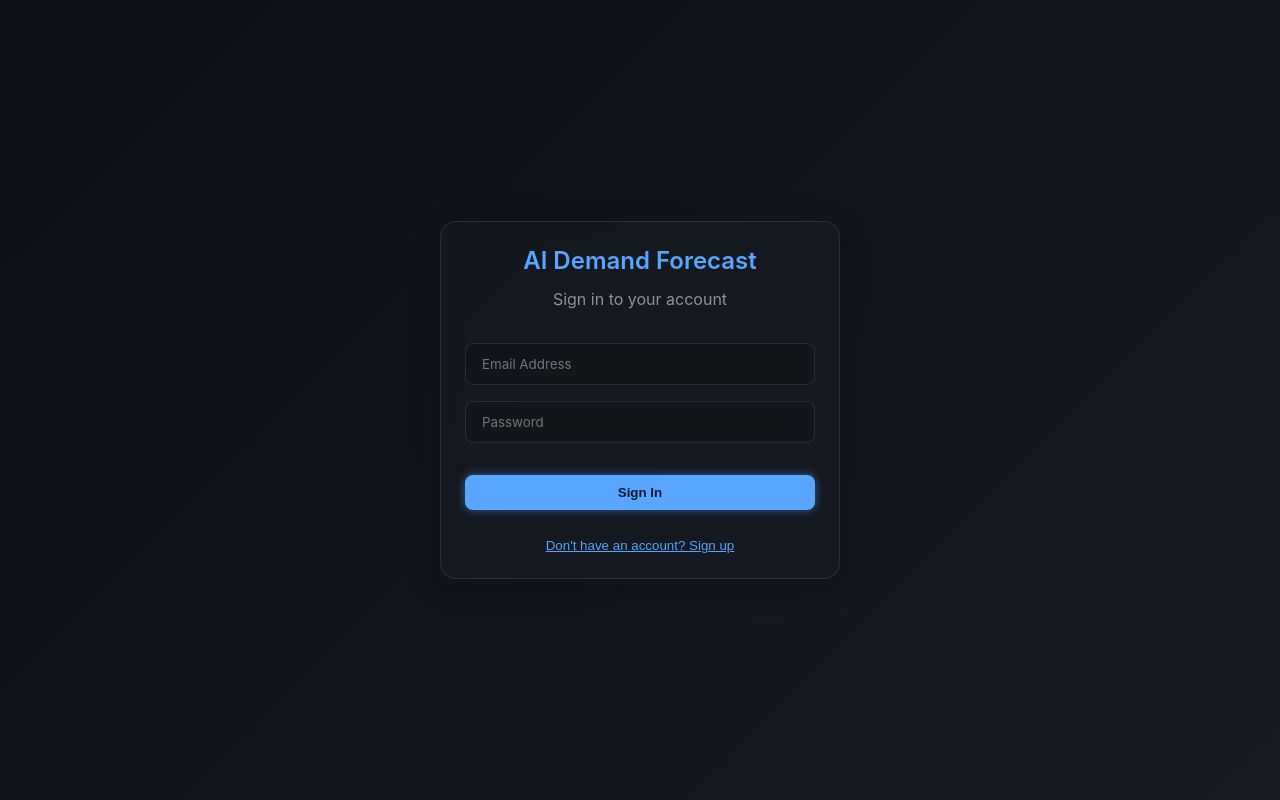
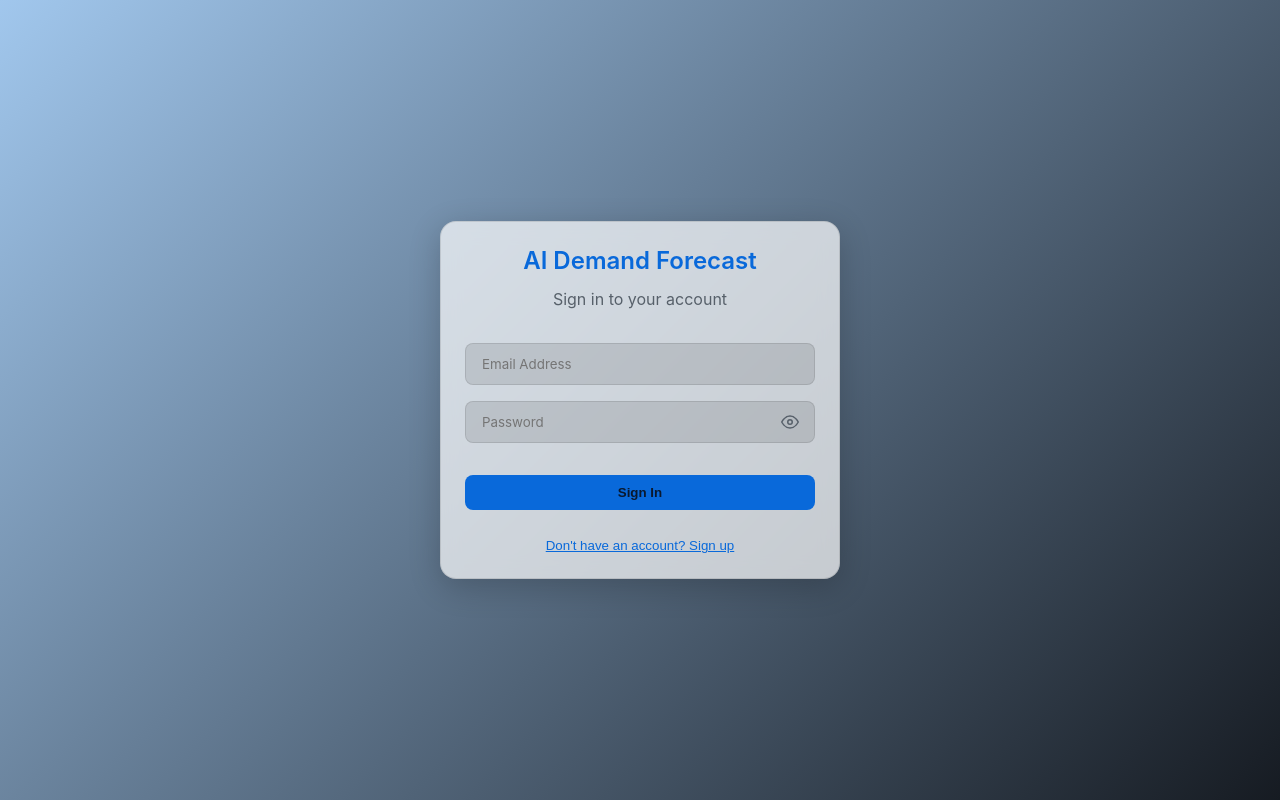
Before and after one commit to Mekala-balaiah/ai-sales-analytics-and-demand-forecast-system, a React (Vite) app in the folder client/: page /auth in a window 1280 px wide. Built offline with nearby package versions, Linux system fonts and the light colour scheme.

Commit message:
fixed initial dark theme to white and made the password check eye icon in login and signup page

```diff
--- a/client/index.html
+++ b/client/index.html
@@ -1,5 +1,5 @@
 <!doctype html>
-<html lang="en">
+<html lang="en" data-theme="light">
   <head>
     <meta charset="UTF-8" />
     <link rel="icon" type="image/svg+xml" href="/favicon.svg" />
--- a/client/src/components/TopNav.jsx
+++ b/client/src/components/TopNav.jsx
@@ -12,7 +12,7 @@ const TopNav = ({ toggleSidebar }) => {
   };
 
   useEffect(() => {
-    document.documentElement.setAttribute('data-theme', 'dark');
+    document.documentElement.setAttribute('data-theme', 'light');
   }, []);
 
   return (
--- a/client/src/pages/Auth.jsx
+++ b/client/src/pages/Auth.jsx
@@ -3,10 +3,30 @@ import { useNavigate } from 'react-router-dom';
 import { AuthContext } from '../context/AuthContext';
 import { API_BASE_URL } from '../utils/apiConfig';
 
+// Eye icon (password visible)
+const EyeIcon = () => (
+  <svg xmlns="http://www.w3.org/2000/svg" width="18" height="18" viewBox="0 0 24 24"
+    fill="none" stroke="currentColor" strokeWidth="2" strokeLinecap="round" strokeLinejoin="round">
+    <path d="M1 12s4-8 11-8 11 8 11 8-4 8-11 8-11-8-11-8z"/>
+    <circle cx="12" cy="12" r="3"/>
+  </svg>
+);
+
+// Eye-off icon (password hidden)
+const EyeOffIcon = () => (
+  <svg xmlns="http://www.w3.org/2000/svg" width="18" height="18" viewBox="0 0 24 24"
+    fill="none" stroke="currentColor" strokeWidth="2" strokeLinecap="round" strokeLinejoin="round">
+    <path d="M17.94 17.94A10.07 10.07 0 0 1 12 20c-7 0-11-8-11-8a18.45 18.45 0 0 1 5.06-5.94"/>
+    <path d="M9.9 4.24A9.12 9.12 0 0 1 12 4c7 0 11 8 11 8a18.5 18.5 0 0 1-2.16 3.19"/>
+    <line x1="1" y1="1" x2="23" y2="23"/>
+  </svg>
+);
+
 const Auth = () => {
   const [isLogin, setIsLogin] = useState(true);
   const [formData, setFormData] = useState({ name: '', email: '', password: '' });
   const [error, setError] = useState('');
+  const [showPassword, setShowPassword] = useState(false);
   const { login } = useContext(AuthContext);
   const navigate = useNavigate();
 
@@ -66,15 +86,44 @@ const Auth = () => {
             onChange={handleChange}
             required
           />
+
+          {/* Password field with show/hide toggle */}
+          <div style={{ position: 'relative', marginBottom: '16px' }}>
             <input
-            type="password"
+              type={showPassword ? 'text' : 'password'}
               name="password"
               placeholder="Password"
               className="input-control"
               value={formData.password}
               onChange={handleChange}
               required
+              style={{ marginBottom: 0, paddingRight: '44px' }}
             />
+            <button
+              type="button"
+              onClick={() => setShowPassword(prev => !prev)}
+              title={showPassword ? 'Hide password' : 'Show password'}
+              style={{
+                position: 'absolute',
+                right: '12px',
+                top: '50%',
+                transform: 'translateY(-50%)',
+                background: 'none',
+                border: 'none',
+                cursor: 'pointer',
+                color: 'var(--text-secondary)',
+                display: 'flex',
+                alignItems: 'center',
+                padding: '4px',
+                borderRadius: '4px',
+                transition: 'color 0.2s ease',
+              }}
+              onMouseEnter={e => e.currentTarget.style.color = 'var(--accent-color)'}
+              onMouseLeave={e => e.currentTarget.style.color = 'var(--text-secondary)'}
+            >
+              {showPassword ? <EyeOffIcon /> : <EyeIcon />}
+            </button>
+          </div>
 
           <button type="submit" className="btn-primary" style={{ width: '100%', justifyContent: 'center', marginTop: '1rem' }}>
             {isLogin ? 'Sign In' : 'Sign Up'}
--- a/client/src/pages/Dashboard.jsx
+++ b/client/src/pages/Dashboard.jsx
@@ -77,20 +77,20 @@ const Dashboard = () => {
           <div style={{ display: 'grid', gridTemplateColumns: 'repeat(auto-fit, minmax(200px, 1fr))', gap: '24px', marginBottom: '32px' }}>
             <div className="glass-panel text-center">
               <p style={{ color: 'var(--text-secondary)', fontWeight: 600 }}>Total Revenue</p>
-              <h2 style={{ color: 'var(--accent-color)', fontSize: '1.8rem', margin: '8px 0' }}>
+              <h2 style={{ color: 'var(--accent-color)', fontSize: '1.7rem', margin: '8px 0' }}>
                 {formatCurrency(data.totalRevenue, currencyFormat)}
               </h2>
             </div>
             <div className="glass-panel text-center">
               <p style={{ color: 'var(--text-secondary)', fontWeight: 600 }}>Total Orders</p>
-              <h2 style={{ color: 'var(--text-primary)', fontSize: '2.2rem', margin: '8px 0' }}>
+              <h2 style={{ color: 'var(--text-primary)', fontSize: '2.0rem', margin: '8px 0' }}>
                 {data.totalOrders.toLocaleString()}
               </h2>
             </div>
             <div className="glass-panel text-center">
               <p style={{ color: 'var(--text-secondary)', fontWeight: 600 }}>Growth Rate</p>
-              <h2 style={{ color: data.growthPercent > 100 ? 'var(--success-color)' : 'var(--danger-color)', fontSize: '2.2rem', margin: '8px 0' }}>
-                {data.growthPercent > 100 ? '↑' : '↓'} {Math.abs(data.growthPercent - 100).toFixed(1)}%
+              <h2 style={{ color: data.growthPercent === 100 ? 'var(--text-secondary)' : (data.growthPercent > 100 ? 'var(--success-color)' : 'var(--danger-color)'), fontSize: '2.2rem', margin: '8px 0' }}>
+                {data.growthPercent === 100 ? '—' : (data.growthPercent > 100 ? '↑' : '↓')} {Math.abs(data.growthPercent - 100).toFixed(1)}%
               </h2>
             </div>
             <div className="glass-panel text-center">
@@ -187,8 +187,8 @@ const Dashboard = () => {
                   <BarChart data={data.peakDays} layout="vertical">
                     <CartesianGrid strokeDasharray="3 3" stroke="var(--border-color)" horizontal={false} />
                     <XAxis type="number" stroke="var(--text-secondary)" />
-                    <YAxis dataKey="dayOfWeek" type="category" stroke="var(--text-secondary)" width={80} />
-                    <Tooltip cursor={{ fill: 'rgba(255,255,255,0.05)' }} contentStyle={{ backgroundColor: 'var(--bg-color)', borderColor: 'var(--border-color)', borderRadius: '8px' }} />
+                    <YAxis dataKey="dayOfWeek" type="category" stroke="var(--text-secondary)" width={100} />
+                    <Tooltip cursor={{ fill: 'rgba(149, 43, 43, 0.05)' }} contentStyle={{ backgroundColor: 'var(--bg-color)', borderColor: 'var(--border-color)', borderRadius: '8px' }} />
                     <Bar dataKey="orders" fill="var(--accent-color)" radius={[0, 4, 4, 0]} />
                   </BarChart>
                 </ResponsiveContainer>
```
Lines whose indentation alone changed are shown as unchanged.
